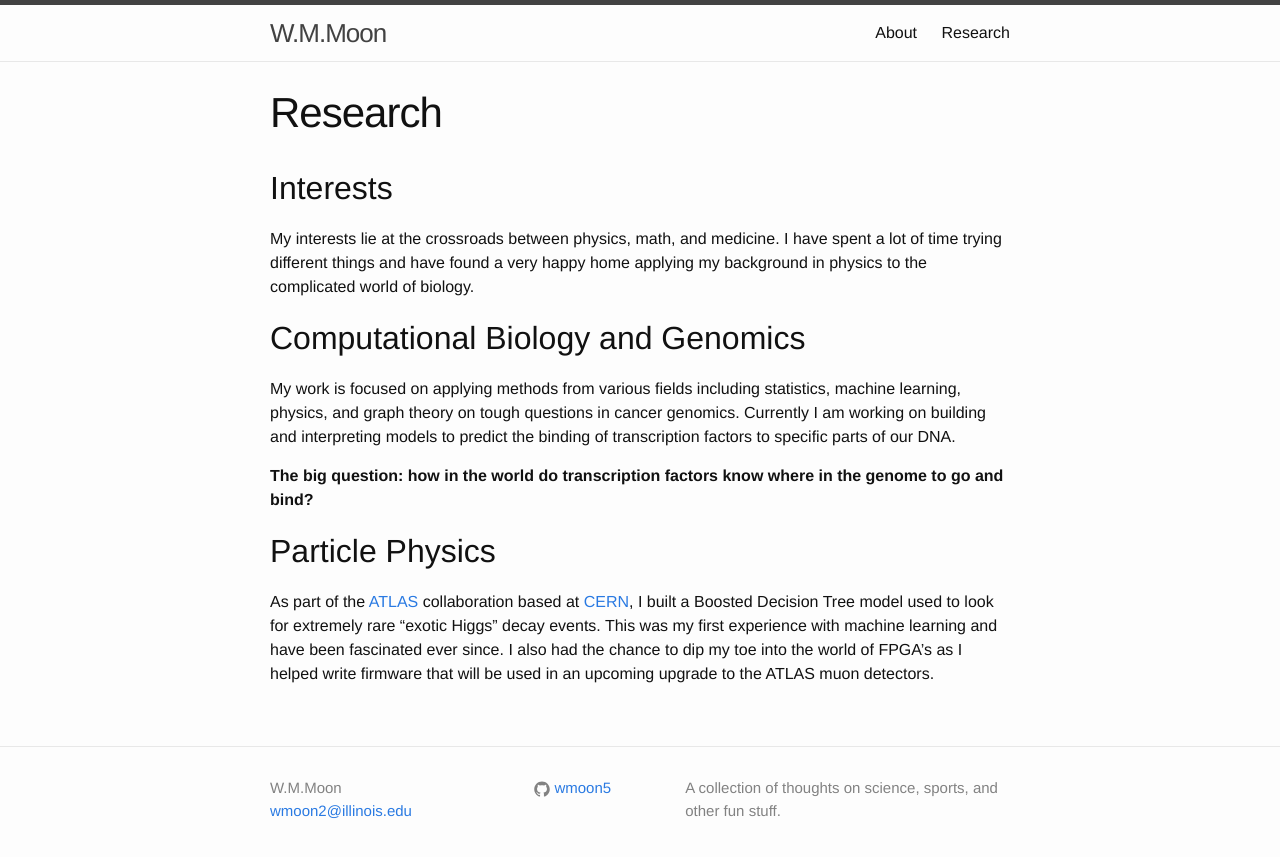
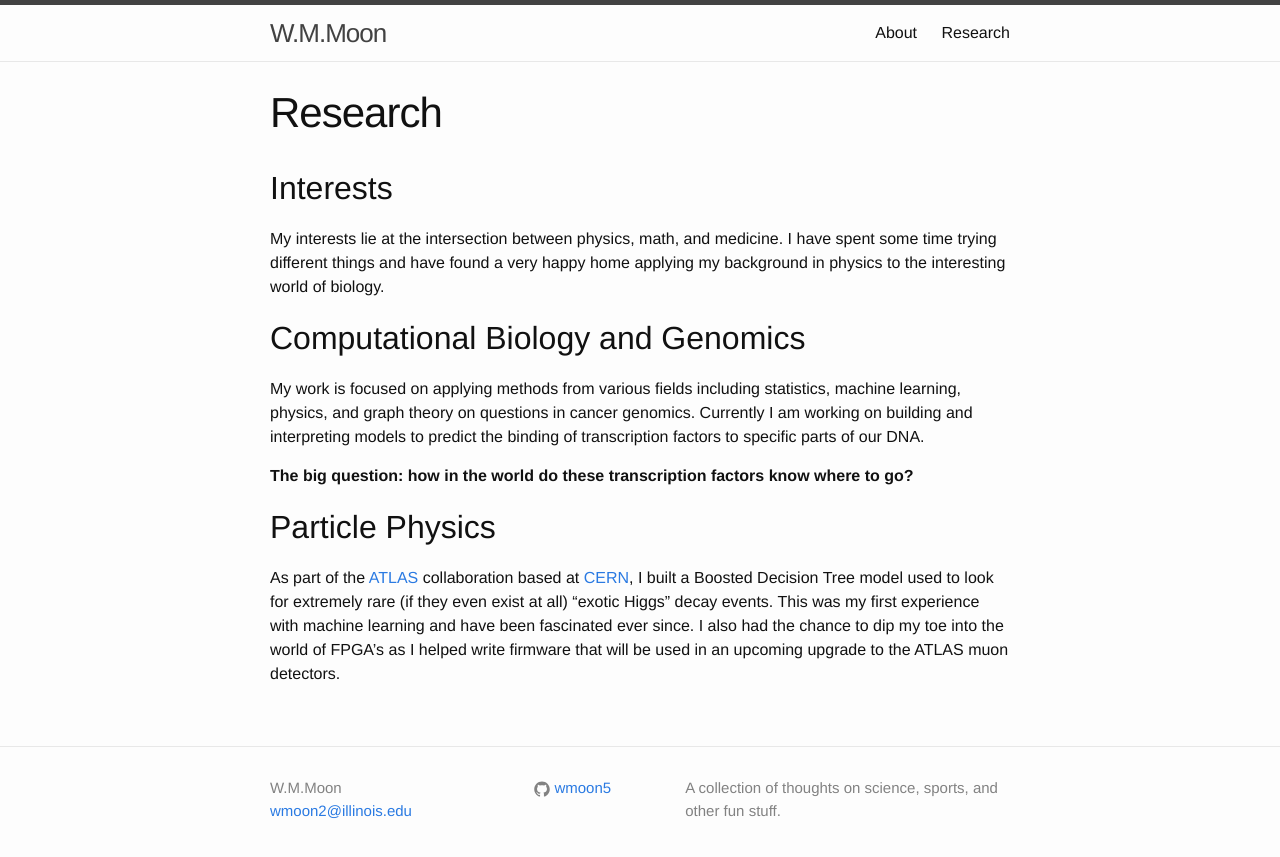
Before and after one commit to wmoon5/wmoon5.github.io, a Jekyll site: the page built from research.md, in a window 1280 px wide. Shown: the top 857 px of the page. Built offline with Jekyll 4.4.1, drawn with Linux system fonts in a browser that asks for light colours.

Commit message:
small wording fixes

```diff
--- a/_posts/2016-08-11-first-post.markdown
+++ b/_posts/2016-08-11-first-post.markdown
@@ -1,7 +1,7 @@
 ---
 layout: post
 title:  "Hello world"
-date:   2016-08-11 10:22:26 -0400
+date:   2016-08-11
 categories: jekyll update
 ---
 
--- a/research.md
+++ b/research.md
@@ -5,14 +5,14 @@ permalink: /research/
 ---
 Interests
 ---------
-My interests lie at the crossroads between physics, math, and medicine. I have spent a lot of time trying different things and have found a very happy home applying my background in physics to the complicated world of biology.
+My interests lie at the intersection between physics, math, and medicine. I have spent some time trying different things and have found a very happy home applying my background in physics to the interesting world of biology.
 
 Computational Biology and Genomics
 ----------------------------------
-My work is focused on applying methods from various fields including statistics, machine learning, physics, and graph theory on tough questions in cancer genomics. Currently I am working on building and interpreting models to predict the binding of transcription factors to specific parts of our DNA.
+My work is focused on applying methods from various fields including statistics, machine learning, physics, and graph theory on questions in cancer genomics. Currently I am working on building and interpreting models to predict the binding of transcription factors to specific parts of our DNA.
 
-**The big question: how in the world do transcription factors know where in the genome to go and bind?**
+**The big question: how in the world do these transcription factors know where to go?**
 
 Particle Physics
 -----------------
-As part of the [ATLAS](http://atlas.cern) collaboration based at [CERN](https://home.cern), I built a Boosted Decision Tree model used to look for extremely rare "exotic Higgs" decay events. This was my first experience with machine learning and have been fascinated ever since. I also had the chance to dip my toe into the world of FPGA's as I helped write firmware that will be used in an upcoming upgrade to the ATLAS muon detectors.
+As part of the [ATLAS](http://atlas.cern) collaboration based at [CERN](https://home.cern), I built a Boosted Decision Tree model used to look for extremely rare (if they even exist at all) "exotic Higgs" decay events. This was my first experience with machine learning and have been fascinated ever since. I also had the chance to dip my toe into the world of FPGA's as I helped write firmware that will be used in an upcoming upgrade to the ATLAS muon detectors.
```
